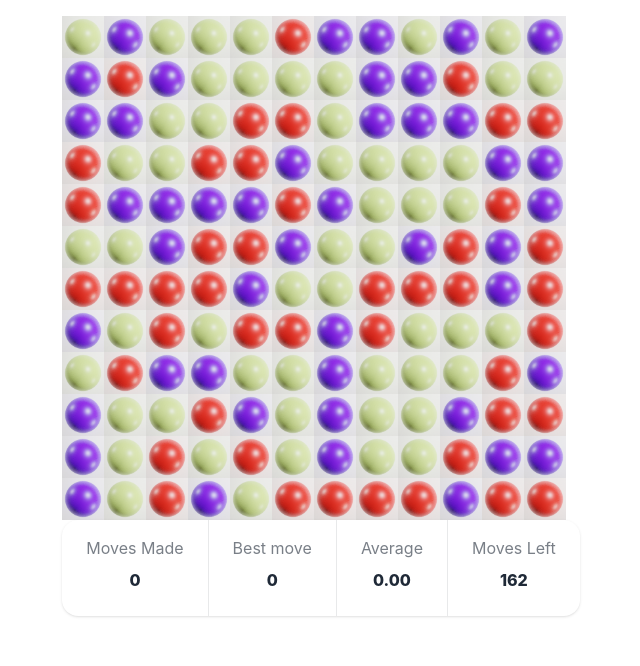
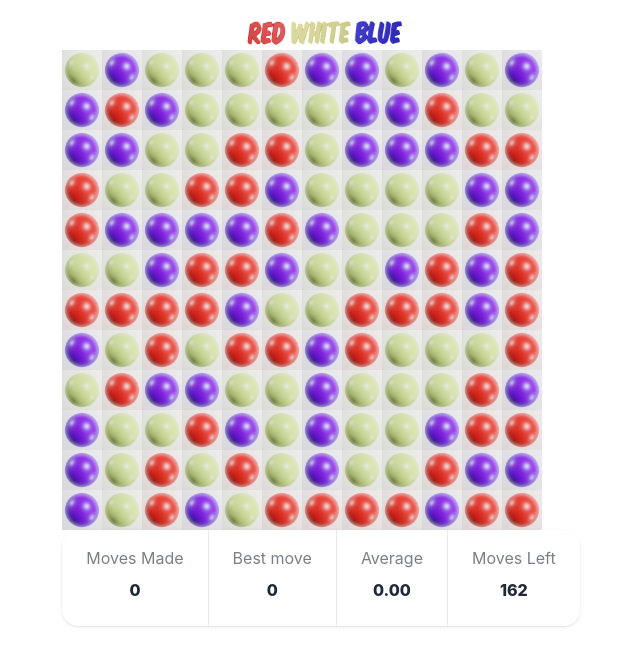
Before and after one commit to stevefaeembra/redwhiteblue, a React (Vite) app: page / in a window 1280 px wide. Shown: the top 666 px of the page, without its empty margins (319-959 px from the left). Built offline with nearby package versions, Linux system fonts and the light colour scheme.

Commit message:
add game logo and game over graphics

```diff
--- a/src/components/Board.tsx
+++ b/src/components/Board.tsx
@@ -87,7 +87,7 @@ export default function Board({}: Props) {
     const clazz = "object-scale-down";
     const key = `cell_${row}_${col}`;
     const screenWidth = window.innerWidth;
-    let iconSize = 42;
+    let iconSize = 40;
     if (screenWidth < 512) {
       iconSize = screenWidth / 12;
     }
@@ -152,13 +152,18 @@ export default function Board({}: Props) {
   const drawBoard = () => {
     return (
       <div className="mx-auto w-4/4 gap-0 my-4">
+        <div className="mx-auto w-1/3">
+          <img src="/redwhitebluelogo.png" />
+        </div>
         <div className="">{indices.map((row: number) => drawRow(row))}</div>
 
         {movesLeft >= 0 ? (
           <div className="row mx-0">
             {movesLeft === 0 || !movesLeft ? (
               <div>
-                <p className="font-bold text-xl">Game over</p>
+                <div className="mx-auto w-1/3">
+                  <img alt="Game over!" src="/redwhitebluegameover.png" />
+                </div>
                 <div className="stats stats-vertical md:stats-horizontal shadow">
                   <div className="stat">
                     <div className="stat-title">Moves Made</div>
```
Also changed, not shown: public/redwhitebluegameover.png (added), public/redwhitebluelogo.png (added).
